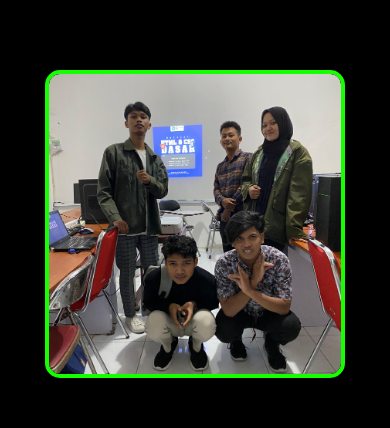
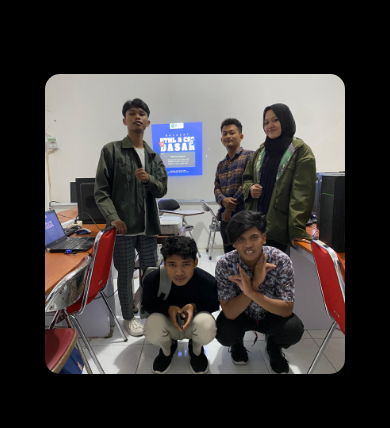
Before and after one commit to akhie-art/HKMB2, a plain HTML site: page index.html in a window 390 px wide. Shown: the part 908-1336 px from the top of the page. Drawn offline with nearby package versions, Linux system fonts and the light colour scheme.

Commit message:
Update style.css

```diff
--- a/asset/css/style.css
+++ b/asset/css/style.css
@@ -236,7 +236,6 @@
     scroll-behavior: smooth;
     -webkit-overflow-scrolling: touch;
     margin-bottom: 5%;
-    border: 4px solid var(--hijau);
     border-radius: 15px;
   }
   .slides::-webkit-scrollbar {
```
